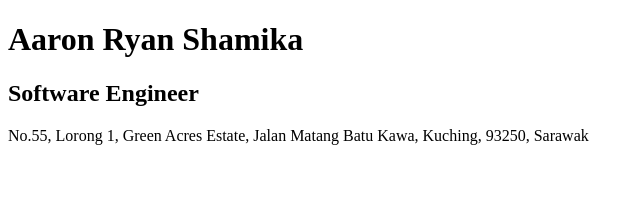
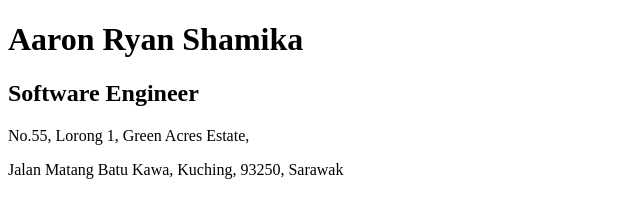
Before and after one commit to CommanderThrow/single-page-cv, a plain HTML site: page index.html in a window 1280 px wide. Shown: the whole page, without its empty margins (0-642 px from the left). Drawn offline with Linux system fonts and the light colour scheme.

Commit message:
different line address

```diff
--- a/index.html
+++ b/index.html
@@ -2,5 +2,6 @@
 <html lang="en">
 <h1>Aaron Ryan Shamika</h1>
 <h2>Software Engineer</h2>
-<p>No.55, Lorong 1, Green Acres Estate, Jalan Matang Batu Kawa, Kuching, 93250, Sarawak</p>
+<p>No.55, Lorong 1, Green Acres Estate,</p>
+<p>Jalan Matang Batu Kawa, Kuching, 93250, Sarawak</p>
 </html>
```
